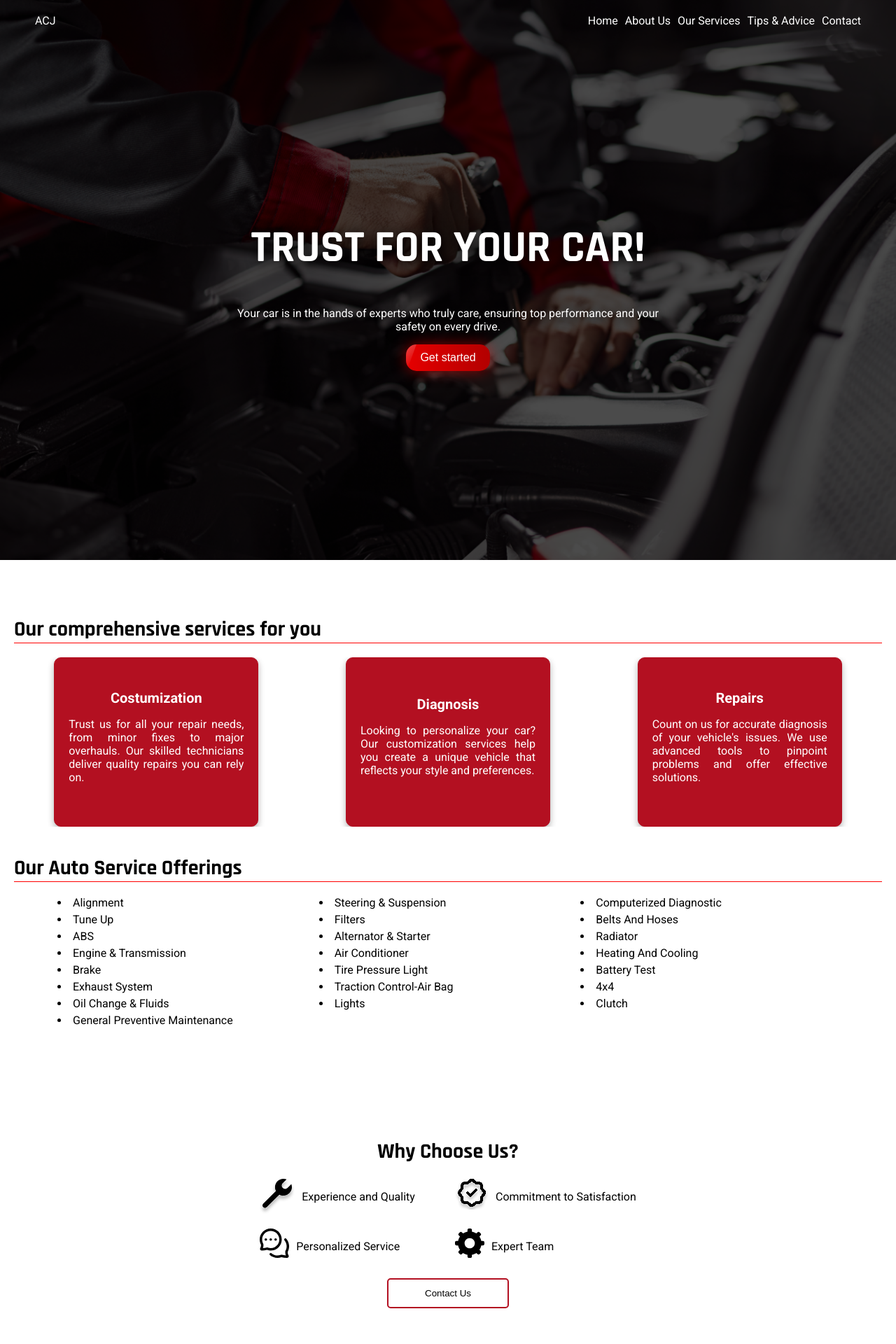
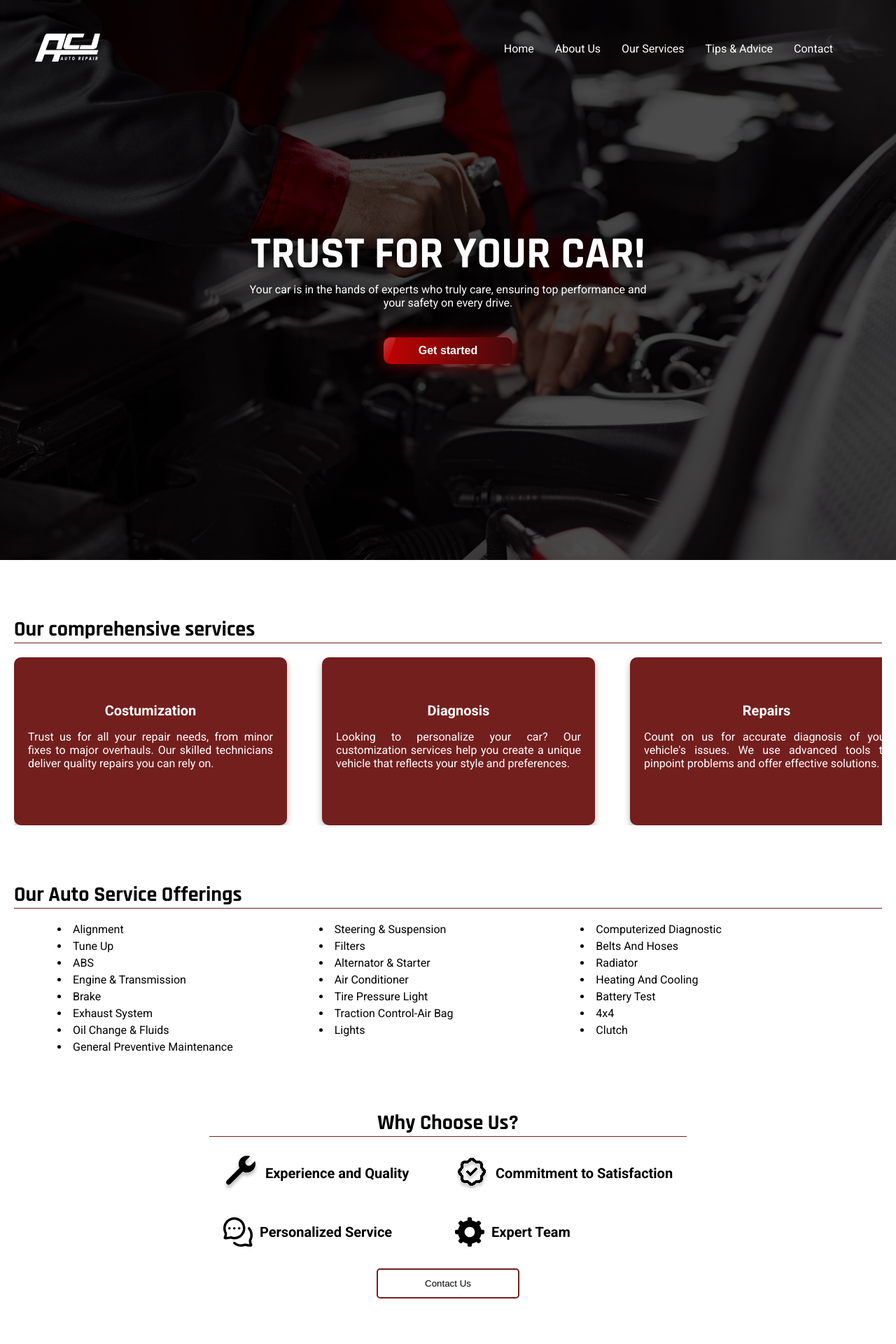
Before and after one commit to paulooliveira152012/acj, a React (Create React App) app: page / in a window 1280 px wide. Shown: the top 1920 px of the page at 70% size. Built offline with nearby package versions, Linux system fonts and the light colour scheme.

Commit message:
landing page reviewd

```diff
--- a/src/components/BusinessInfo.js
+++ b/src/components/BusinessInfo.js
@@ -52,7 +52,7 @@ const BusinessInfo = () => {
         <div className="titleParentContainer">
           <div className="titleContainer">
             {/* <div className="ifen"></div> */}
-            <h2>Our comprehensive services for you</h2>
+            <h2>Our comprehensive services</h2>
           </div>
           <div className="h2Underline"></div>
         </div>
--- a/src/components/CarTypeServices.js
+++ b/src/components/CarTypeServices.js
@@ -43,7 +43,7 @@ const CarTypesServices = () => {
 
   return (
     <div className="carTypeServices session">
-      <h2 style={{textAlign: "left", paddingLeft:"20px"}}>We service all types of cars</h2>
+      <h2 style={{textAlign: "left"}}>We service all types of cars</h2>
       <div className="h2Underline"></div>
       <div className="carsSlider">
         {cars.map((car, index) => (
--- a/src/components/Footer.js
+++ b/src/components/Footer.js
@@ -3,6 +3,7 @@ import { Link } from "react-router-dom";
 import PhoneIcon from "../assets/icons/footer/phone";
 import EnvelopIcon from "../assets/icons/footer/envelop";
 import LocationIcon from "../assets/icons/footer/location";
+import whiteLogo from '../assets/images/logo_white.svg'
 
 const Footer = () => {
   const currentYear = new Date().getFullYear();
@@ -11,9 +12,13 @@ const Footer = () => {
     <div className="footer">
       {/* flex side by side */}
       {/* section1 */}
-      <div className="logoContainer">Logo</div>
+      <div className="logoContainer">
+      <img src={whiteLogo} alt="White Logo" />
+      </div>
 
+      {/* display flex para 4 divs */}
       <div className="footerContent">
+        {/* div 1 */}
         <div>
           <h3>Reach us</h3>
           <ul>
@@ -28,7 +33,7 @@ const Footer = () => {
           </ul>
         </div>
 
-        {/* section 2 */}
+        {/* div 2 */}
         <div>
           <h3>Company</h3>
           <ul>
@@ -45,7 +50,7 @@ const Footer = () => {
           </ul>
         </div>
 
-        {/* section 3 */}
+        {/* div 3 */}
         <div>
           <h3>Legal</h3>
           <ul>
@@ -61,14 +66,17 @@ const Footer = () => {
           </ul>
         </div>
 
+        {/* div 4 */}
         <div>
           <h3>Adm</h3>
-          <ul>
-            <li>
+
+            <li style={{listStyle: "none", marginTop: "12px"}}>
               <Link to="/admLogin">login (Adm)</Link>
             </li>
-          </ul>
+
         </div>
+
+
       </div>
       <div>
       </div>
--- a/src/components/Header.js
+++ b/src/components/Header.js
@@ -2,6 +2,7 @@ import React, { useState, useEffect } from "react";
 import NavBar from "../navigation/nav";
 import BurgerMenu from "./BurgerMenu";
 import "../styles/style.css";
+import whiteLogo from '../assets/images/logo_white.svg'
 
 const Header = ({ className }) => {
     const [isOpen, setMenuOpen] = useState(false);
@@ -33,7 +34,7 @@ const Header = ({ className }) => {
             <div className={`header ${className || ""}`}>
                 <div className="branding">
                     <div className="logo"></div>
-                    <div className="title">ACJ</div>
+                    <img src={whiteLogo} alt="White Logo" />
                 </div>
                 <div className="rightSection">
                     <div className="languageToggle"></div>
--- a/src/components/WhyChooseUs.js
+++ b/src/components/WhyChooseUs.js
@@ -9,6 +9,7 @@ const WhyChooseUs = () => {
     <div className="WhyChooseUsContainer session">
       <div>
         <h2>Why Choose Us?</h2>
+        <div className="h2Underline"></div>
         <div className="whyListComponent">
           <div className="why">
             {/* 1 */}
--- a/src/styles/Calendar.css
+++ b/src/styles/Calendar.css
@@ -247,7 +247,7 @@
 .closeButton {
   font-size: 20px;
   font-weight: bold;
-  color: #ff0000;
+  /* color: #ff0000; */
   cursor: pointer;
   align-self: flex-end;
 }
--- a/src/styles/style.css
+++ b/src/styles/style.css
@@ -88,6 +88,8 @@ h2 {
     font-size: 30px;
     /* background-color: orange; */
     margin: 0;
+
+    /* letter-spacing: 2px; */
 }
 
 h3 {
@@ -144,6 +146,11 @@ ul {
 
 .header.blackHeader .branding .title {
     color: black;
+}
+
+.header .branding img {
+    width: 100%;
+
 }
 
 
@@ -220,9 +227,14 @@ ul {
     background-color: black;
 }
 
-/* nav {
-    background-color: green;
-} */
+nav {
+    padding: 20px;
+}
+
+nav a {
+    /* background-color: red; */
+    margin-left: 20px;
+}
 
 /* Default NavBar styling */
 .navBarDefault {
@@ -338,7 +350,7 @@ ul {
 
 .heroContent {
     height: auto;
-    width: 50%;
+    width: auto;
     /* max-height: 300px; */
     /* margin-top: 100px; */
     /* position: absolute; */
@@ -359,22 +371,27 @@ ul {
     font-size: 64px;
     animation: slideInFromRight 1s ease-out;
   animation-fill-mode: forwards;
+  margin-bottom: 0px;
 }
 
 .heroContent p {
     animation: slideInFromRight 1.2s ease-out; /* Slight delay for a cascading effect */
     animation-fill-mode: forwards;
+    max-width: 600px;
+    margin: auto;
+    margin-bottom: 20px;
 }
 
 
 .heroContent button {
-    padding: 10px 20px;
-    border-radius: 15px;
+    padding: 10px 50px;
+    border-radius: 10px;
     border: none;
     cursor: pointer;
     color: white;
     font-size: 16px;
-    background: linear-gradient(90deg, #ff4d4d, #ff0000, #b30000); /* Red gradient */
+    /* background: linear-gradient(90deg, #ff4d4d, #ff0000, #b30000);  */
+    background: linear-gradient(90deg, #731F1E, #ff0000, #45090C); /* Red gradient */
     background-size: 300% 300%; /* Larger size for dynamic movement */
     box-shadow: 0 0 20px rgba(255, 0, 0, 0.5); /* Red glow */
     animation: gradientShift 4s infinite ease-in-out; /* Smooth gradient animation */
@@ -383,6 +400,8 @@ ul {
     overflow: hidden;
     /* text-transform: uppercase; */
     /* font-weight: bold; */
+    margin-top: 20px;
+    font-weight: bold;
 }
 
 .heroContent button:hover {
@@ -477,20 +496,19 @@ ul {
     overflow-x: auto;
     justify-content: space-around;
     gap: 50px;
-    margin: 20px 20px;
+    /* margin: 20px 20px; */
     /* background-color: green; */
+    margin-top: 20px;
 }
 
 .businessInfoContainer .servicesContainer .container {
     height: 200px;
-    width: 100%;
-    background-color: #B31021;
-    border: 1px solid #B31021;
+    min-width: 350px;
+    background-color: #731F1E;
 }
 
 .businessInfoContainer .servicesContainer h2 {
     margin: 0;
-
 }
 
 .businessInfoContainer .servicesContainer p {
@@ -499,7 +517,7 @@ ul {
 }
 
 .businessInfoContainer .servicesContainer2 {
-    padding-top: 20px;
+    padding-top: 80px;
     /* background-color: red; */
 }
 
@@ -520,7 +538,7 @@ ul {
 .h2Underline {
     width: 100%;
     height: 1px;
-    background-color: red;
+    background-color: #731F1E;
     margin: 0;
     padding: 0;
 }
@@ -538,13 +556,14 @@ ul {
     /* padding-left: 10px; */
     box-sizing: border-box; /* Include padding in width calculations */
     margin: 20px;
+    margin-bottom: 60px;
   }
 
   @media screen and (max-width:680px) {
     .businessInfoContainer .allServicesList {
         /* background-color: blue; */
         grid-template-columns: repeat(2, minmax(200px, 1fr)); /* Two columns with responsive widths */
-        margin: 0;
+        /* margin: 0; */
         padding: 0;
         /* list-style: none; */
         width: 100%;
@@ -611,7 +630,7 @@ ul {
 }
 
 .WhyChooseUsContainer {
-    height: 50vh;
+    /* height: 50vh; */
     width: 100%;
     /* background: radial-gradient(ellipse, rgba(52, 11, 13, 0.804) 40%, rgba(12, 12, 12, 0) 70%); */
     /* color: white; */
@@ -619,6 +638,12 @@ ul {
     display: flex;
     align-items: center;
     justify-content: center;
+    /* background-color: red; */
+}
+
+.WhyChooseUsContainer {
+    margin-top: 60px;
+    padding-top: 0;
     /* background-color: red; */
 }
 
@@ -633,15 +658,20 @@ ul {
 
 .WhyChooseUsContainer .whyListComponent .why div {
     display: flex;
+    align-items: center;
+
 }
 
 .WhyChooseUsContainer .whyListComponent .why div p {
     margin-left: 10px;
+    font-size: 20px;
+    font-weight: bold;
+    text-align: left;
 }
 
 .WhyChooseUsContainer button {
     background-color: transparent;
-    border: solid #B31021 2px;
+    border: solid #731F1E 2px;
     border-radius: 5px;
     padding: 12px;
     width: 30%;
@@ -652,8 +682,8 @@ ul {
 
 
 .WhyChooseUsContainer button:hover {
-    background-color: #B31021;
-    color: black;
+    background-color: #731F1E;
+    color: white;
 }
 
 @media screen and (max-width: 600px) {
@@ -666,16 +696,15 @@ ul {
         display: flex;
         flex-direction: column;
         gap: 20px;
-        padding: 20px;
+        padding: 0px;
         align-items: center; /* Center items vertically */
         height: auto;
+        margin: 20px 0px;
     }
 
     .WhyChooseUsContainer button {
         width: 50%;
     }
-
-
 }
 
 
@@ -781,6 +810,12 @@ ul {
 
 }
 
+.phrase {
+    /* margin: 20px; */
+    padding: 80px;
+    /* background-color: red; */
+}
+
 
 a {
     text-decoration: none;
@@ -795,12 +830,13 @@ a {
     color: white;
     position: relative;
     bottom: 0;
-    background-color: #313131;
+    /* background-color: #313131; */
+    background-color: #111111;
     padding: 20px;
     box-sizing: border-box;
     justify-content: center;
     align-items: center;
-    font-size: 12px;
+    font-size: 13px;
 }
 
 .footerContent {
@@ -814,7 +850,7 @@ a {
 
 .footerContent div {
     width: auto;
-    height: 50%;
+    min-height: 150px;
     /* background-color: blue; */
     margin: 20px;
 }
@@ -827,7 +863,7 @@ a {
 }
 
 .footerContent div ul li {
-    margin-top: 25px;
+    margin-top: 18px;
     display: flex;
     align-items: center;
 }
@@ -842,7 +878,7 @@ a {
 
 .footer .divLine {
     width: 100%;
-    height: 2px;
+    height: 0.5px;
     background-color: white;
     margin: 20px;
 }
@@ -892,6 +928,7 @@ a {
     display: flex;
     justify-content: center;
     align-items: center;
+    margin: 20px;
 }
 
 @media screen and (max-width: 500px) {
@@ -1027,16 +1064,18 @@ margin-top: 50px;
 /* General Styling */
 .carTypeServices {
     /* text-align: center; */
-    padding: 0px;
+    padding-top: 60px;
     overflow-x: hidden;
     /* background-color: green; */
+
+
 }
 
 .carsSlider {
     display: flex;
     overflow-x: auto;
     gap: 20px;
-    padding: 10px;
+    margin-top: 20px;
 }
 
 .carItem {
```
Also changed, not shown: notes.txt, src/assets/images/logo_white.svg (added).
